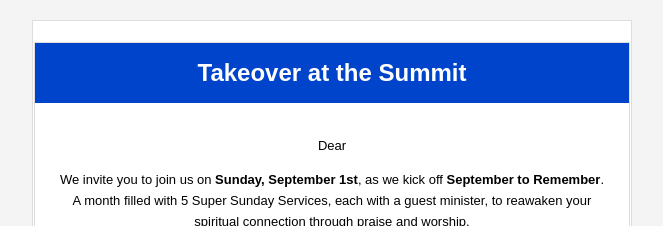
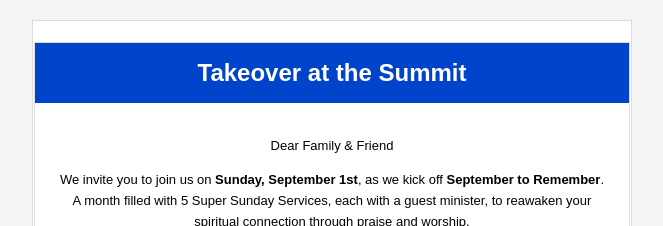
Before and after one commit to KelechiEze/Takeoveremail, a website: page index.html in a window 1280 px wide. Shown: the top 226 px of the page, without its empty margins (308-971 px from the left). Drawn offline with Linux system fonts and the light colour scheme.

Commit message:
Update index.html
removed s

```diff
--- a/index.html
+++ b/index.html
@@ -109,7 +109,7 @@
           <!-- Content -->
           <tr>
             <td class="content">
-              <p>Dear</p>
+              <p>Dear Family & Friend</p>
               <p>
                 We invite you to join us on <strong>Sunday, September 1st</strong>, as we kick off
                 <strong>September to Remember</strong>. A month filled with 5 Super Sunday Services,
```
